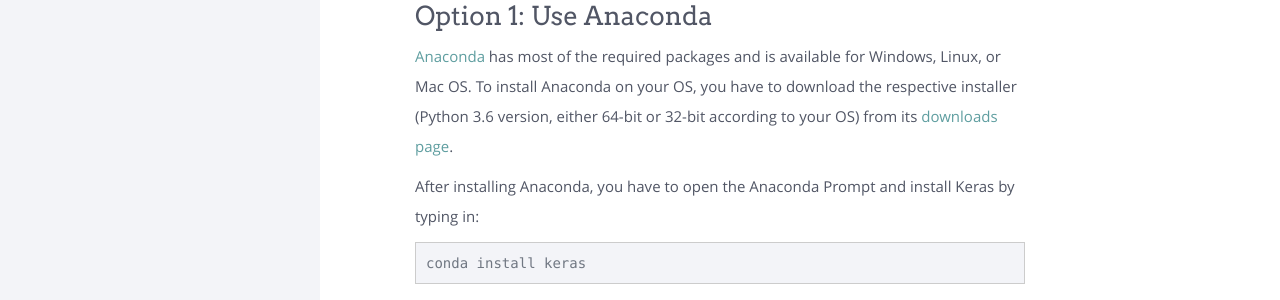
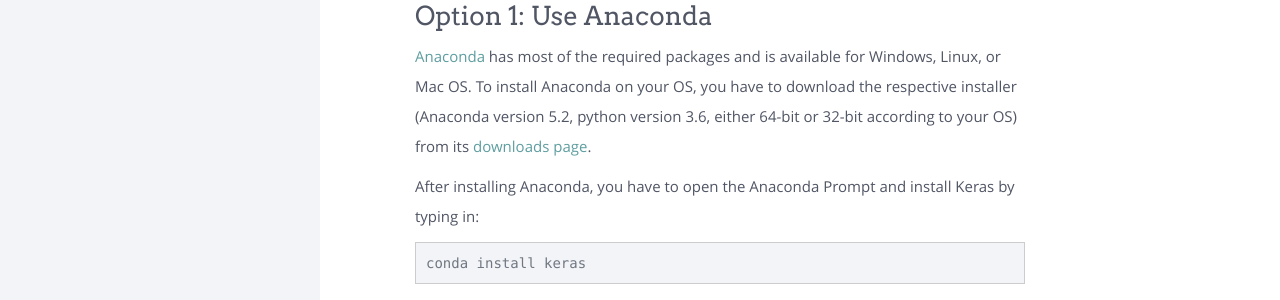
Before and after one commit to thdiaman/deep-learning, a Jekyll site: the page built from modules/prerequisites/_posts/2000-01-01-prerequisites.markdown, in a window 1280 px wide. Shown: the part 507-807 px from the top of the page. Built offline with Jekyll 4.4.1, drawn with Linux system fonts in a browser that asks for light colours; nearby versions of some CDN libraries.

Commit message:
Update prerequisites

```diff
--- a/modules/prerequisites/_posts/2000-01-01-prerequisites.markdown
+++ b/modules/prerequisites/_posts/2000-01-01-prerequisites.markdown
@@ -20,7 +20,7 @@
 [Anaconda](https://anaconda.org/anaconda) has most of the required packages
 and is available for Windows, Linux, or Mac OS.
 To install Anaconda on your OS, you have to download the respective installer
-(Python 3.6 version, either 64-bit or 32-bit according to your OS) from its
+(Anaconda version 5.2, python version 3.6, either 64-bit or 32-bit according to your OS) from its
 [downloads page](https://www.anaconda.com/download/).
 
 After installing Anaconda, you have to open the Anaconda Prompt and install Keras by
```
